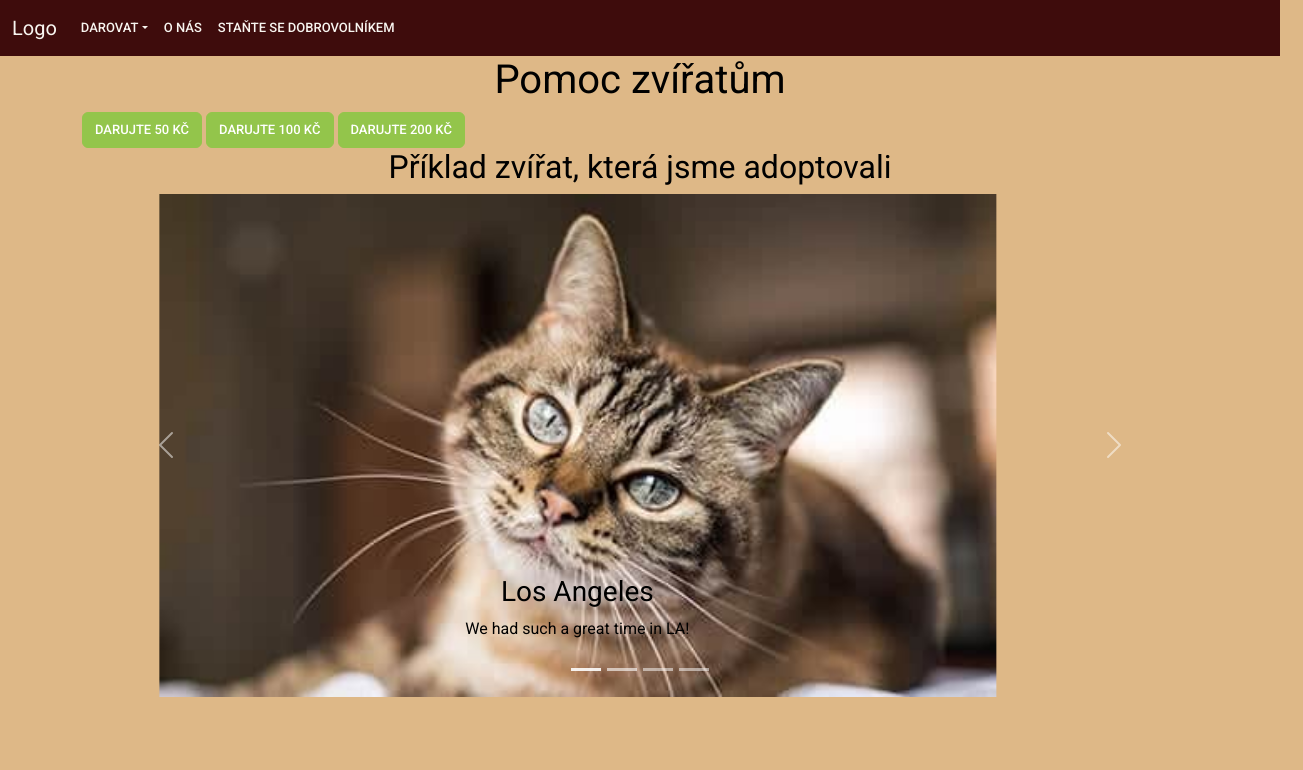
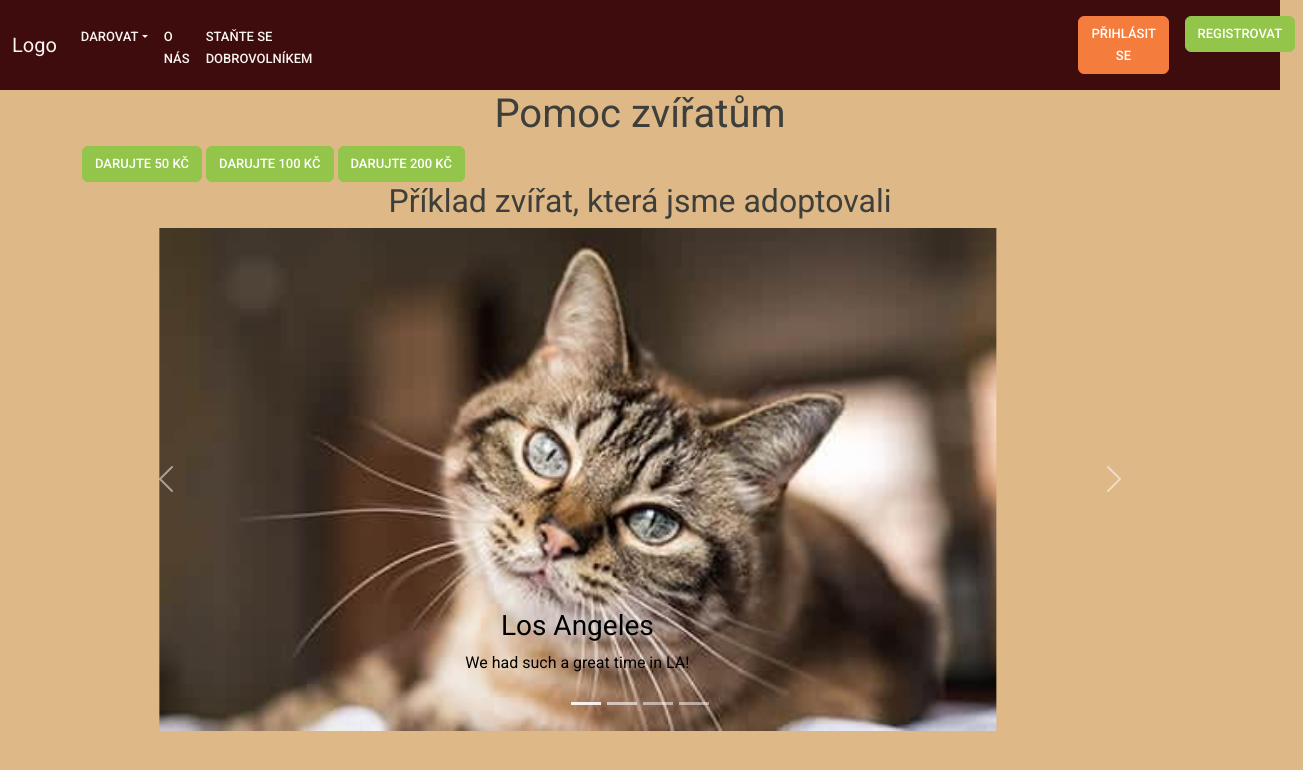
Before and after one commit to TomH786/PosledniProjekt, a website: page index.html in a window 1280 px wide. Shown: the whole page, 1303 px wide, since content can reach past the window. Drawn offline with nearby package versions, Linux system fonts and the light colour scheme.

Commit message:
Některá tlačítka

```diff
--- a/index.html
+++ b/index.html
@@ -21,7 +21,7 @@
       <div class="collapse navbar-collapse" id="mynavbar">
         <ul class="navbar-nav me-auto">
           <li class="nav-item dropdown">
-            <a class="nav-link dropdown-toggle text-light" data-bs-toggle="dropdown" href="#" role="button"
+            <a class="nav-link dropdown-toggle text-light" style="margin-top: 10px;" data-bs-toggle="dropdown" href="#" role="button"
               aria-haspopup="true" aria-expanded="false">Darovat</a>
             <div class="dropdown-menu">
               <a class="dropdown-item" href="na-pomoc-kockam.html">Na pomoc kočkám</a>
@@ -30,31 +30,37 @@
             </div>
           </li>
           <li class="nav-item">
-            <a class="nav-link text-light" href="javascript:void(0)">O nás</a>
+            <a class="nav-link text-light" href="javascript:void(0)" style="margin-top: 10px;">O nás</a>
           </li>
           <li class="nav-item">
-            <a class="nav-link text-light" href="javascript:void(0)">Staňte se dobrovolníkem</a>
+            <a class="nav-link text-light" href="uvod-do-dobrovolnictvi.html" style="margin-top: 10px;">Staňte se dobrovolníkem</a>
           </li>
+          <li class="nav-item">
+            <a class="nav-link text-light" href="prihlasit-se.html" style="margin-left: 750px;"><button type="button" class="btn btn-warning">Přihlásit se</button></a>
+          </li>
+          <li class="nav-item">
+            <a class="nav-link text-light" href="registrace.html" style="margin-left: 850;"><button type="button" class="btn btn-success">Registrovat</button></a>
+          </li>
+        </ul>
       </div>
     </div>
   </nav>
   <div class="container">
-    <h1 align="center" class="text-black">Pomoc zvířatům</h1>
+    <h1 align="center">Pomoc zvířatům</h1>
     <button type="button" class="btn btn-success">Darujte 50 Kč</button>
     <button type="button" class="btn btn-success">Darujte 100 Kč</button>
     <button type="button" class="btn btn-success">Darujte 200 Kč</button>
-    <h2 align="center" class="text-black">Příklad zvířat, která jsme adoptovali</h1>
+    <h2 align="center">Příklad zvířat, která jsme adoptovali</h1>
 
-      <!-- Carousel -->
       <div id="demo" class="carousel slide" data-bs-ride="carousel">
-        <!-- Indicators/dots -->
+
         <div class="carousel-indicators">
           <button type="button" data-bs-target="#demo" data-bs-slide-to="0" class="active"></button>
           <button type="button" data-bs-target="#demo" data-bs-slide-to="1"></button>
           <button type="button" data-bs-target="#demo" data-bs-slide-to="2"></button>
           <button type="button" data-bs-target="#demo" data-bs-slide-to="3"></button>
         </div>
-        <!-- The slideshow/carousel -->
+
         <div class="carousel-inner">
           <div class="carousel-item active">
             <img src="obrazky/kocka.jpg" alt="kocka" class="d-block mx-auto" style="width:75%">
@@ -85,7 +91,7 @@
             </div>
           </div>
         </div>
-        <!-- Left and right controls/icons -->
+
         <button class="carousel-control-prev" type="button" data-bs-target="#demo" data-bs-slide="prev">
           <span class="carousel-control-prev-icon"></span>
         </button>
@@ -94,6 +100,7 @@
         </button>
       </div>
   </div>
+
 </body>
 
 </html>
```
Also changed, not shown: uvod-do-dobrovolnictvi.html (added, +47 -0 lines), prihlasit-se.html (added), 1 other file.
